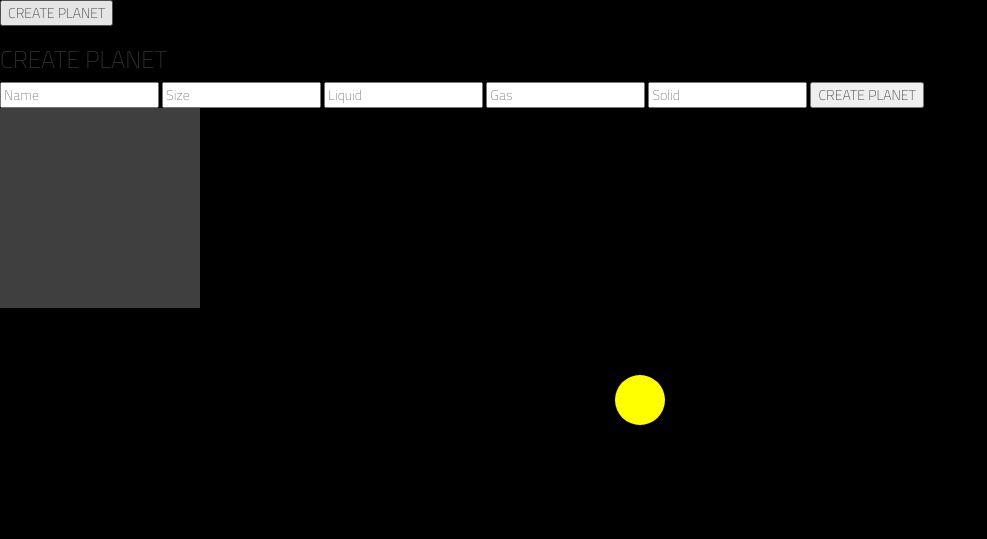
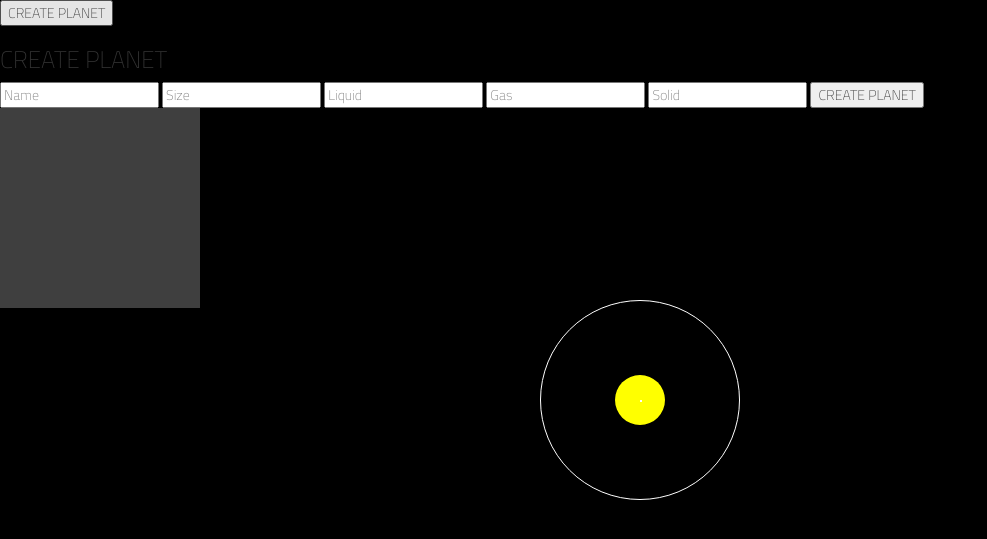
Before and after one commit to chenh1/S3, a PHP site: page / in a window 1280 px wide. Shown: the top 539 px of the page, without its empty margins (0-987 px from the left). Run offline with PHP 8.4, Linux system fonts and the light colour scheme; some libraries are stand-ins or nearby versions.

Commit message:
Add orbit track and arm for rotation

```diff
--- a/js/main.js
+++ b/js/main.js
@@ -179,9 +179,45 @@ var Interface = function(){
                 });
 
                 $(".createPlanet").click(function(){
-                    var newPlanet = $(".viewPlanetWindow").html();
-                    $(newPlanet).addClass("planetCursor").removeClass(".viewPlanet");
-                    $("body").append(newPlanet);
+                    var planetCursor = $("<div>", {
+                        class: "planetCursor",
+                        width: $(".viewPlanet").width(),
+                        height: $(".viewPlanet").height()
+                    });
+                    $(".levelMap").append(planetCursor);
+
+                    var $window = $(window);
+                    var sun = $(".sun");
+
+                    $window.mousemove(function(e){
+                        planetCursor.offset({
+                            left: e.pageX - (planetCursor.width()/2),
+                            top: e.pageY - (planetCursor.height()/2)
+                        });
+
+                        /** Pythagorean Theorem to determine distance of cursor to sun */
+                        var distance = Math.sqrt(
+                            Math.pow(((sun.offset().left+sun.width()/2) - e.pageX), 2) +
+                            Math.pow(((sun.offset().top+sun.height()/2) - e.pageY), 2));
+
+                        /** Multiply distance of cursor to sun by 2 to get the width of the circle div */
+                        $(".orbitTrack").width(distance*2).height(distance*2);
+
+                        var angle = (Math.atan2(e.pageX- (sun.offset().left+sun.width()/2), - (e.pageY- (sun.offset().top+sun.height()/2)) )*(180/Math.PI))-90;
+
+                        $(".armRotate").width(distance).css({
+                            transform: "rotate3d(0, 0, 1, " + angle + "deg)"
+                        });
+
+                        $(".levelMap").click(function(){
+                            $(this).append(planetCursor).off("click"); /** Remove append planetCursor later */
+
+                            /** Append a snapshot copy of rotating arm here and add axisRotate class to it */
+                            /** Append planet to the end of the arm */
+
+                            $window.off("mousemove");
+                        });
+                    });
                 });
 
             },
--- a/pages/level.php
+++ b/pages/level.php
@@ -1,5 +1,7 @@
 <div class = "levelMap">
     <div class = "sun"></div>
+    <div class = "orbitTrack"></div>
+    <div class = "armRotate"></div>
 
     <button class = "openPlanetCreation">CREATE PLANET</button>
 
--- a/style/style.css
+++ b/style/style.css
@@ -331,4 +331,37 @@ body {
   top: 50%;
   transform: translate3d(-50%, -50%, 0); }
 
+.orbitTrack {
+  position: absolute;
+  border-radius: 50%;
+  left: 50%;
+  top: 50%;
+  transform: translate3d(-50%, -50%, 0);
+  border: 1px solid white;
+  width: 200px;
+  height: 200px; }
+
+@keyframes axisRotate {
+  0% {
+    transform: rotate3d(0, 0, 1, 0deg); }
+  25% {
+    transform: rotate3d(0, 0, 1, 90deg); }
+  50% {
+    transform: rotate3d(0, 0, 1, 180deg); }
+  75% {
+    transform: rotate3d(0, 0, 1, 270deg); }
+  100% {
+    transform: rotate3d(0, 0, 1, 360deg); } }
+.armRotate {
+  position: absolute;
+  top: 50%;
+  left: 50%;
+  height: 1px;
+  border: 1px solid white;
+  transform-origin: 0 50% 0; }
+
+.axisRotate {
+  animation: axisRotate 1s infinite;
+  animation-timing-function: linear; }
+
 /*# sourceMappingURL=style.css.map */
--- a/style/style.scss
+++ b/style/style.scss
@@ -315,3 +315,35 @@ body{
   top: 50%;
   transform: translate3d(-50%, -50%, 0);
 }
+.orbitTrack{
+  position: absolute;
+  border-radius: 50%;
+  left: 50%;
+  top: 50%;
+  transform: translate3d(-50%, -50%, 0);
+  border: 1px solid white;
+  width: 200px;
+  height: 200px;
+}
+
+@keyframes axisRotate{
+  0%  {transform: rotate3d(0, 0, 1, 0deg); }
+  25% {transform: rotate3d(0, 0, 1, 90deg); }
+  50% {transform: rotate3d(0, 0, 1, 180deg);}
+  75% {transform: rotate3d(0, 0, 1, 270deg); }
+  100%{transform: rotate3d(0, 0, 1, 360deg);}
+}
+
+.armRotate{
+  position:absolute;
+  top: 50%;
+  left: 50%;
+  height: 1px;
+  border: 1px solid white;
+  transform-origin: 0 50% 0;
+}
+
+.axisRotate{
+  animation: axisRotate 1s infinite;
+  animation-timing-function: linear;
+}
```
Also changed, not shown: 1 other file.
